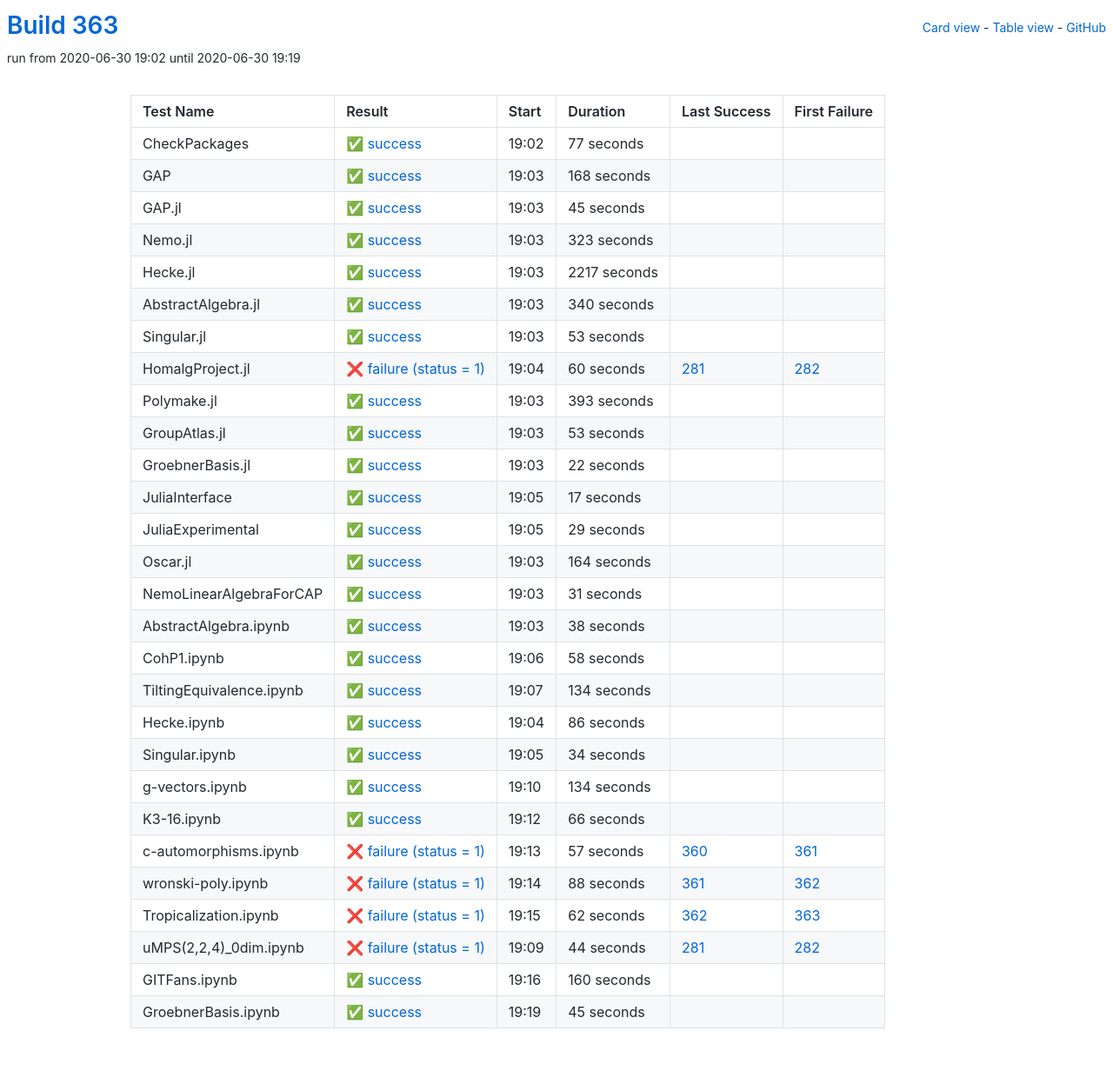
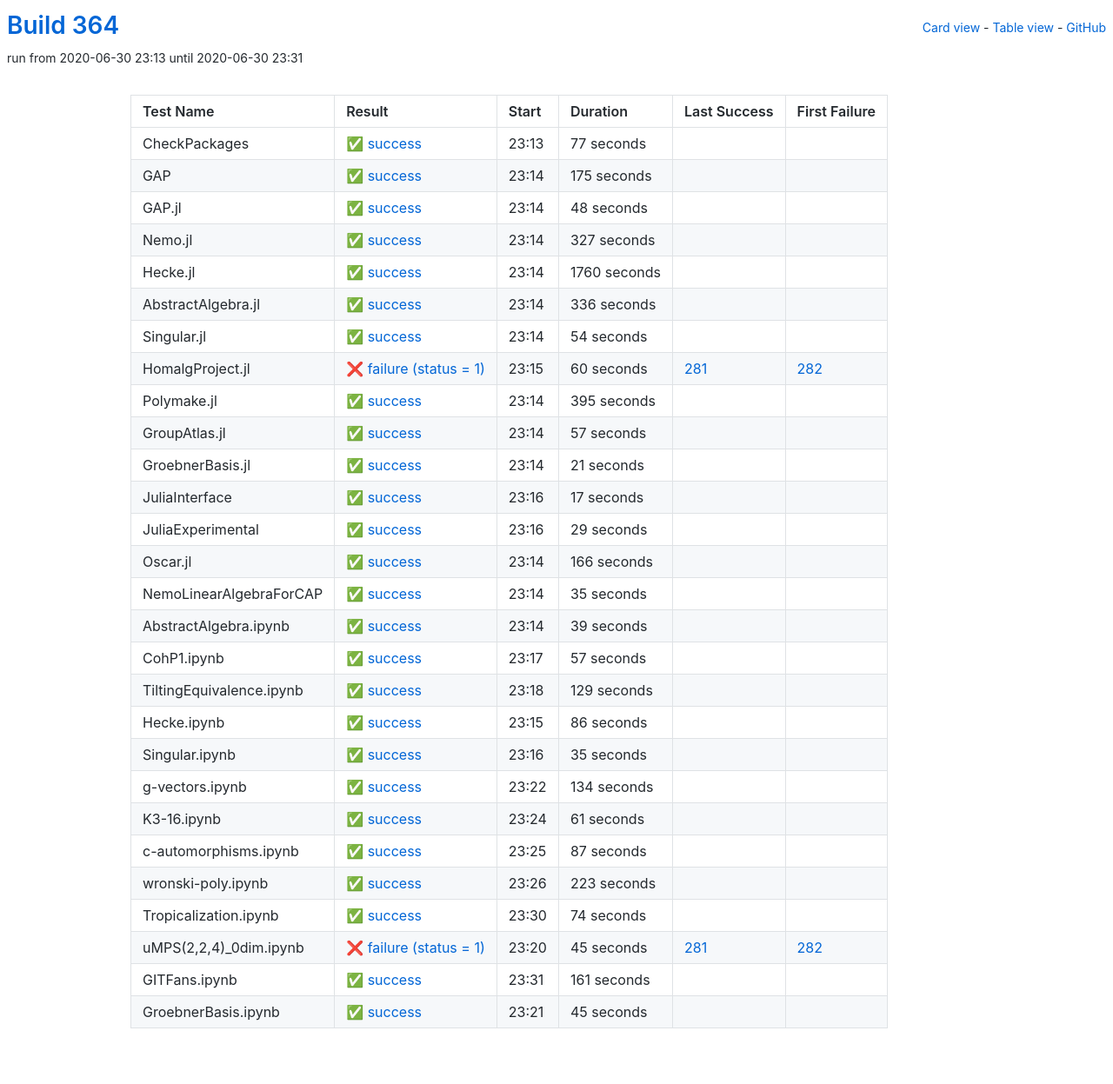
Before and after one commit to oscar-system/oscar-ci-status-stable, a Jekyll site: the page built from table.html, in a window 1280 px wide. Shown: the whole page at 87% size. Built offline with Jekyll 4.4.1, drawn with Linux system fonts in a browser that asks for light colours.

Commit message:
Build #364

```diff
--- a/_data/ci.yml
+++ b/_data/ci.yml
@@ -1,6 +1,6 @@
 ---
-build: 363
-build_url: https://oscarci.mathematik.uni-kl.de/job/oscar-stable/363/
+build: 364
+build_url: https://oscarci.mathematik.uni-kl.de/job/oscar-stable/364/
 job: oscar-stable
 organization: oscar-system
 repo: oscar-ci-status-stable
@@ -8,8 +8,8 @@ repourl: https://github.com/oscar-system/oscar-ci-status-stable
 tests:
 - name: CheckPackages
   id: checkpackages
-  log: https://oscarci.mathematik.uni-kl.de/job/oscar-stable/363/artifact/logs/build-363/CheckPackages.log
-  start: 2020-06-30 19:02
+  log: https://oscarci.mathematik.uni-kl.de/job/oscar-stable/364/artifact/logs/build-364/CheckPackages.log
+  start: 2020-06-30 23:13
   success: true
   exitcode: 0
   status: success
@@ -20,80 +20,80 @@ tests:
   first_failure_url:
 - name: GAP
   id: gap
-  log: https://oscarci.mathematik.uni-kl.de/job/oscar-stable/363/artifact/logs/build-363/GAP.log
-  start: 2020-06-30 19:03
+  log: https://oscarci.mathematik.uni-kl.de/job/oscar-stable/364/artifact/logs/build-364/GAP.log
+  start: 2020-06-30 23:14
   success: true
   exitcode: 0
   status: success
-  duration: 168
+  duration: 175
   last_success: false
   last_success_url:
   first_failure: false
   first_failure_url:
 - name: GAP.jl
   id: gap-jl
-  log: https://oscarci.mathematik.uni-kl.de/job/oscar-stable/363/artifact/logs/build-363/GAP.jl.log
-  start: 2020-06-30 19:03
+  log: https://oscarci.mathematik.uni-kl.de/job/oscar-stable/364/artifact/logs/build-364/GAP.jl.log
+  start: 2020-06-30 23:14
   success: true
   exitcode: 0
   status: success
-  duration: 45
+  duration: 48
   last_success: false
   last_success_url:
   first_failure: false
   first_failure_url:
 - name: Nemo.jl
   id: nemo-jl
-  log: https://oscarci.mathematik.uni-kl.de/job/oscar-stable/363/artifact/logs/build-363/Nemo.jl.log
-  start: 2020-06-30 19:03
+  log: https://oscarci.mathematik.uni-kl.de/job/oscar-stable/364/artifact/logs/build-364/Nemo.jl.log
+  start: 2020-06-30 23:14
   success: true
   exitcode: 0
   status: success
-  duration: 323
+  duration: 327
   last_success: false
   last_success_url:
   first_failure: false
   first_failure_url:
 - name: Hecke.jl
   id: hecke-jl
-  log: https://oscarci.mathematik.uni-kl.de/job/oscar-stable/363/artifact/logs/build-363/Hecke.jl.log
-  start: 2020-06-30 19:03
+  log: https://oscarci.mathematik.uni-kl.de/job/oscar-stable/364/artifact/logs/build-364/Hecke.jl.log
+  start: 2020-06-30 23:14
   success: true
   exitcode: 0
   status: success
-  duration: 2217
+  duration: 1760
   last_success: false
   last_success_url:
   first_failure: false
   first_failure_url:
 - name: AbstractAlgebra.jl
   id: abstractalgebra-jl
-  log: https://oscarci.mathematik.uni-kl.de/job/oscar-stable/363/artifact/logs/build-363/AbstractAlgebra.jl.log
-  start: 2020-06-30 19:03
+  log: https://oscarci.mathematik.uni-kl.de/job/oscar-stable/364/artifact/logs/build-364/AbstractAlgebra.jl.log
+  start: 2020-06-30 23:14
   success: true
   exitcode: 0
   status: success
-  duration: 340
+  duration: 336
   last_success: false
   last_success_url:
   first_failure: false
   first_failure_url:
 - name: Singular.jl
   id: singular-jl
-  log: https://oscarci.mathematik.uni-kl.de/job/oscar-stable/363/artifact/logs/build-363/Singular.jl.log
-  start: 2020-06-30 19:03
+  log: https://oscarci.mathematik.uni-kl.de/job/oscar-stable/364/artifact/logs/build-364/Singular.jl.log
+  start: 2020-06-30 23:14
   success: true
   exitcode: 0
   status: success
-  duration: 53
+  duration: 54
   last_success: false
   last_success_url:
   first_failure: false
   first_failure_url:
 - name: HomalgProject.jl
   id: homalgproject-jl
-  log: https://oscarci.mathematik.uni-kl.de/job/oscar-stable/363/artifact/logs/build-363/HomalgProject.jl.log
-  start: 2020-06-30 19:04
+  log: https://oscarci.mathematik.uni-kl.de/job/oscar-stable/364/artifact/logs/build-364/HomalgProject.jl.log
+  start: 2020-06-30 23:15
   success: false
   exitcode: 1
   status: failure
@@ -104,44 +104,44 @@ tests:
   first_failure_url: https://oscarci.mathematik.uni-kl.de/job/oscar-stable/282/
 - name: Polymake.jl
   id: polymake-jl
-  log: https://oscarci.mathematik.uni-kl.de/job/oscar-stable/363/artifact/logs/build-363/Polymake.jl.log
-  start: 2020-06-30 19:03
+  log: https://oscarci.mathematik.uni-kl.de/job/oscar-stable/364/artifact/logs/build-364/Polymake.jl.log
+  start: 2020-06-30 23:14
   success: true
   exitcode: 0
   status: success
-  duration: 393
+  duration: 395
   last_success: false
   last_success_url:
   first_failure: false
   first_failure_url:
 - name: GroupAtlas.jl
   id: groupatlas-jl
-  log: https://oscarci.mathematik.uni-kl.de/job/oscar-stable/363/artifact/logs/build-363/GroupAtlas.jl.log
-  start: 2020-06-30 19:03
+  log: https://oscarci.mathematik.uni-kl.de/job/oscar-stable/364/artifact/logs/build-364/GroupAtlas.jl.log
+  start: 2020-06-30 23:14
   success: true
   exitcode: 0
   status: success
-  duration: 53
+  duration: 57
   last_success: false
   last_success_url:
   first_failure: false
   first_failure_url:
 - name: GroebnerBasis.jl
   id: groebnerbasis-jl
-  log: https://oscarci.mathematik.uni-kl.de/job/oscar-stable/363/artifact/logs/build-363/GroebnerBasis.jl.log
-  start: 2020-06-30 19:03
+  log: https://oscarci.mathematik.uni-kl.de/job/oscar-stable/364/artifact/logs/build-364/GroebnerBasis.jl.log
+  start: 2020-06-30 23:14
   success: true
   exitcode: 0
   status: success
-  duration: 22
+  duration: 21
   last_success: false
   last_success_url:
   first_failure: false
   first_failure_url:
 - name: JuliaInterface
   id: juliainterface
-  log: https://oscarci.mathematik.uni-kl.de/job/oscar-stable/363/artifact/logs/build-363/JuliaInterface.log
-  start: 2020-06-30 19:05
+  log: https://oscarci.mathematik.uni-kl.de/job/oscar-stable/364/artifact/logs/build-364/JuliaInterface.log
+  start: 2020-06-30 23:16
   success: true
   exitcode: 0
   status: success
@@ -152,8 +152,8 @@ tests:
   first_failure_url:
 - name: JuliaExperimental
   id: juliaexperimental
-  log: https://oscarci.mathematik.uni-kl.de/job/oscar-stable/363/artifact/logs/build-363/JuliaExperimental.log
-  start: 2020-06-30 19:05
+  log: https://oscarci.mathematik.uni-kl.de/job/oscar-stable/364/artifact/logs/build-364/JuliaExperimental.log
+  start: 2020-06-30 23:16
   success: true
   exitcode: 0
   status: success
@@ -164,68 +164,68 @@ tests:
   first_failure_url:
 - name: Oscar.jl
   id: oscar-jl
-  log: https://oscarci.mathematik.uni-kl.de/job/oscar-stable/363/artifact/logs/build-363/Oscar.jl.log
-  start: 2020-06-30 19:03
+  log: https://oscarci.mathematik.uni-kl.de/job/oscar-stable/364/artifact/logs/build-364/Oscar.jl.log
+  start: 2020-06-30 23:14
   success: true
   exitcode: 0
   status: success
-  duration: 164
+  duration: 166
   last_success: false
   last_success_url:
   first_failure: false
   first_failure_url:
 - name: NemoLinearAlgebraForCAP
   id: nemolinearalgebraforcap
-  log: https://oscarci.mathematik.uni-kl.de/job/oscar-stable/363/artifact/logs/build-363/NemoLinearAlgebraForCAP.log
-  start: 2020-06-30 19:03
+  log: https://oscarci.mathematik.uni-kl.de/job/oscar-stable/364/artifact/logs/build-364/NemoLinearAlgebraForCAP.log
+  start: 2020-06-30 23:14
   success: true
   exitcode: 0
   status: success
-  duration: 31
+  duration: 35
   last_success: false
   last_success_url:
   first_failure: false
   first_failure_url:
 - name: AbstractAlgebra.ipynb
   id: abstractalgebra-ipynb
-  log: https://oscarci.mathematik.uni-kl.de/job/oscar-stable/363/artifact/logs/build-363/AbstractAlgebra.ipynb.log
-  start: 2020-06-30 19:03
+  log: https://oscarci.mathematik.uni-kl.de/job/oscar-stable/364/artifact/logs/build-364/AbstractAlgebra.ipynb.log
+  start: 2020-06-30 23:14
   success: true
   exitcode: 0
   status: success
-  duration: 38
+  duration: 39
   last_success: false
   last_success_url:
   first_failure: false
   first_failure_url:
 - name: CohP1.ipynb
   id: cohp1-ipynb
-  log: https://oscarci.mathematik.uni-kl.de/job/oscar-stable/363/artifact/logs/build-363/CohP1.ipynb.log
-  start: 2020-06-30 19:06
+  log: https://oscarci.mathematik.uni-kl.de/job/oscar-stable/364/artifact/logs/build-364/CohP1.ipynb.log
+  start: 2020-06-30 23:17
   success: true
   exitcode: 0
   status: success
-  duration: 58
+  duration: 57
   last_success: false
   last_success_url:
   first_failure: false
   first_failure_url:
 - name: TiltingEquivalence.ipynb
   id: tiltingequivalence-ipynb
-  log: https://oscarci.mathematik.uni-kl.de/job/oscar-stable/363/artifact/logs/build-363/TiltingEquivalence.ipynb.log
-  start: 2020-06-30 19:07
+  log: https://oscarci.mathematik.uni-kl.de/job/oscar-stable/364/artifact/logs/build-364/TiltingEquivalence.ipynb.log
+  start: 2020-06-30 23:18
   success: true
   exitcode: 0
   status: success
-  duration: 134
+  duration: 129
   last_success: false
   last_success_url:
   first_failure: false
   first_failure_url:
 - name: Hecke.ipynb
   id: hecke-ipynb
-  log: https://oscarci.mathematik.uni-kl.de/job/oscar-stable/363/artifact/logs/build-363/Hecke.ipynb.log
-  start: 2020-06-30 19:04
+  log: https://oscarci.mathematik.uni-kl.de/job/oscar-stable/364/artifact/logs/build-364/Hecke.ipynb.log
+  start: 2020-06-30 23:15
   success: true
   exitcode: 0
   status: success
@@ -236,20 +236,20 @@ tests:
   first_failure_url:
 - name: Singular.ipynb
   id: singular-ipynb
-  log: https://oscarci.mathematik.uni-kl.de/job/oscar-stable/363/artifact/logs/build-363/Singular.ipynb.log
-  start: 2020-06-30 19:05
+  log: https://oscarci.mathematik.uni-kl.de/job/oscar-stable/364/artifact/logs/build-364/Singular.ipynb.log
+  start: 2020-06-30 23:16
   success: true
   exitcode: 0
   status: success
-  duration: 34
+  duration: 35
   last_success: false
   last_success_url:
   first_failure: false
   first_failure_url:
 - name: g-vectors.ipynb
   id: g-vectors-ipynb
-  log: https://oscarci.mathematik.uni-kl.de/job/oscar-stable/363/artifact/logs/build-363/g-vectors.ipynb.log
-  start: 2020-06-30 19:10
+  log: https://oscarci.mathematik.uni-kl.de/job/oscar-stable/364/artifact/logs/build-364/g-vectors.ipynb.log
+  start: 2020-06-30 23:22
   success: true
   exitcode: 0
   status: success
@@ -260,80 +260,80 @@ tests:
   first_failure_url:
 - name: K3-16.ipynb
   id: k3-16-ipynb
-  log: https://oscarci.mathematik.uni-kl.de/job/oscar-stable/363/artifact/logs/build-363/K3-16.ipynb.log
-  start: 2020-06-30 19:12
+  log: https://oscarci.mathematik.uni-kl.de/job/oscar-stable/364/artifact/logs/build-364/K3-16.ipynb.log
+  start: 2020-06-30 23:24
   success: true
   exitcode: 0
   status: success
-  duration: 66
+  duration: 61
   last_success: false
   last_success_url:
   first_failure: false
   first_failure_url:
 - name: c-automorphisms.ipynb
   id: c-automorphisms-ipynb
-  log: https://oscarci.mathematik.uni-kl.de/job/oscar-stable/363/artifact/logs/build-363/c-automorphisms.ipynb.log
-  start: 2020-06-30 19:13
+  log: https://oscarci.mathematik.uni-kl.de/job/oscar-stable/364/artifact/logs/build-364/c-automorphisms.ipynb.log
+  start: 2020-06-30 23:25
+  success: true
+  exitcode: 0
+  status: success
+  duration: 87
+  last_success: false
+  last_success_url:
+  first_failure: false
+  first_failure_url:
+- name: wronski-poly.ipynb
+  id: wronski-poly-ipynb
+  log: https://oscarci.mathematik.uni-kl.de/job/oscar-stable/364/artifact/logs/build-364/wronski-poly.ipynb.log
+  start: 2020-06-30 23:26
+  success: true
+  exitcode: 0
+  status: success
+  duration: 223
+  last_success: false
+  last_success_url:
+  first_failure: false
+  first_failure_url:
+- name: Tropicalization.ipynb
+  id: tropicalization-ipynb
+  log: https://oscarci.mathematik.uni-kl.de/job/oscar-stable/364/artifact/logs/build-364/Tropicalization.ipynb.log
+  start: 2020-06-30 23:30
+  success: true
+  exitcode: 0
+  status: success
+  duration: 74
+  last_success: false
+  last_success_url:
+  first_failure: false
+  first_failure_url:
+- name: uMPS(2,2,4)_0dim.ipynb
+  id: umps-2-2-4-0dim-ipynb
+  log: https://oscarci.mathematik.uni-kl.de/job/oscar-stable/364/artifact/logs/build-364/uMPS-2-2-4-_0dim.ipynb.log
+  start: 2020-06-30 23:20
   success: false
   exitcode: 1
   status: failure
-  duration: 57
-  last_success: 360
-  last_success_url: https://oscarci.mathematik.uni-kl.de/job/oscar-stable/360/
-  first_failure: 361
-  first_failure_url: https://oscarci.mathematik.uni-kl.de/job/oscar-stable/361/
-- name: wronski-poly.ipynb
-  id: wronski-poly-ipynb
-  log: https://oscarci.mathematik.uni-kl.de/job/oscar-stable/363/artifact/logs/build-363/wronski-poly.ipynb.log
-  start: 2020-06-30 19:14
-  success: false
-  exitcode: 1
-  status: failure
-  duration: 88
-  last_success: 361
-  last_success_url: https://oscarci.mathematik.uni-kl.de/job/oscar-stable/361/
-  first_failure: 362
-  first_failure_url: https://oscarci.mathematik.uni-kl.de/job/oscar-stable/362/
-- name: Tropicalization.ipynb
-  id: tropicalization-ipynb
-  log: https://oscarci.mathematik.uni-kl.de/job/oscar-stable/363/artifact/logs/build-363/Tropicalization.ipynb.log
-  start: 2020-06-30 19:15
-  success: false
-  exitcode: 1
-  status: failure
-  duration: 62
-  last_success: 362
-  last_success_url: https://oscarci.mathematik.uni-kl.de/job/oscar-stable/362/
-  first_failure: 363
-  first_failure_url: https://oscarci.mathematik.uni-kl.de/job/oscar-stable/363/
-- name: uMPS(2,2,4)_0dim.ipynb
-  id: umps-2-2-4-0dim-ipynb
-  log: https://oscarci.mathematik.uni-kl.de/job/oscar-stable/363/artifact/logs/build-363/uMPS-2-2-4-_0dim.ipynb.log
-  start: 2020-06-30 19:09
-  success: false
-  exitcode: 1
-  status: failure
-  duration: 44
+  duration: 45
   last_success: 281
   last_success_url: https://oscarci.mathematik.uni-kl.de/job/oscar-stable/281/
   first_failure: 282
   first_failure_url: https://oscarci.mathematik.uni-kl.de/job/oscar-stable/282/
 - name: GITFans.ipynb
   id: gitfans-ipynb
-  log: https://oscarci.mathematik.uni-kl.de/job/oscar-stable/363/artifact/logs/build-363/GITFans.ipynb.log
-  start: 2020-06-30 19:16
+  log: https://oscarci.mathematik.uni-kl.de/job/oscar-stable/364/artifact/logs/build-364/GITFans.ipynb.log
+  start: 2020-06-30 23:31
   success: true
   exitcode: 0
   status: success
-  duration: 160
+  duration: 161
   last_success: false
   last_success_url:
   first_failure: false
   first_failure_url:
 - name: GroebnerBasis.ipynb
   id: groebnerbasis-ipynb
-  log: https://oscarci.mathematik.uni-kl.de/job/oscar-stable/363/artifact/logs/build-363/GroebnerBasis.ipynb.log
-  start: 2020-06-30 19:19
+  log: https://oscarci.mathematik.uni-kl.de/job/oscar-stable/364/artifact/logs/build-364/GroebnerBasis.ipynb.log
+  start: 2020-06-30 23:21
   success: true
   exitcode: 0
   status: success
```
Also changed, not shown: README.md.
